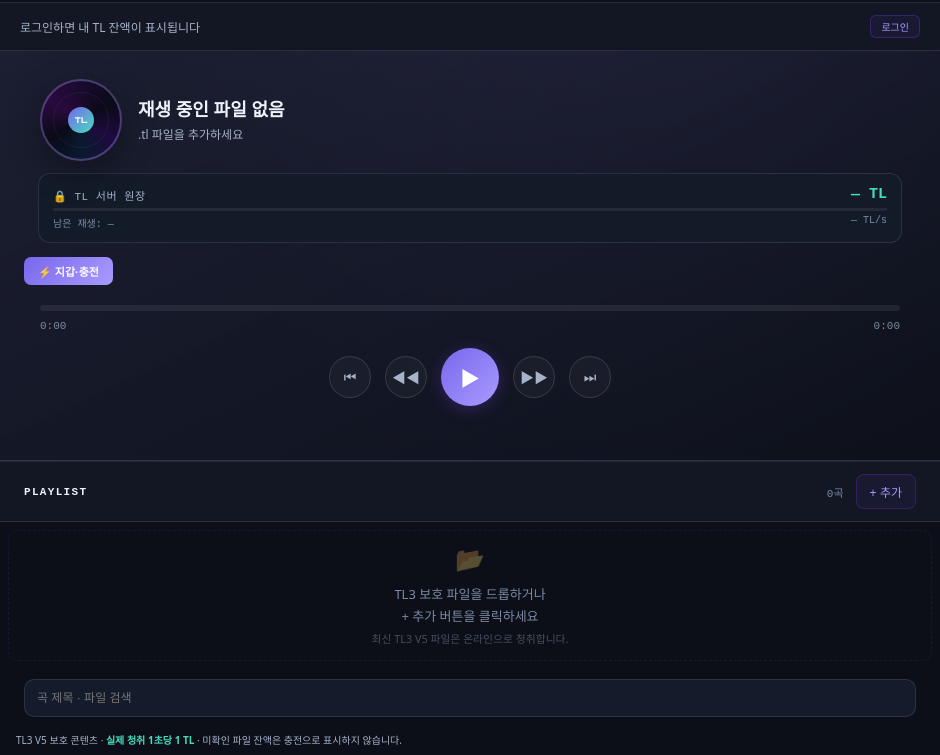
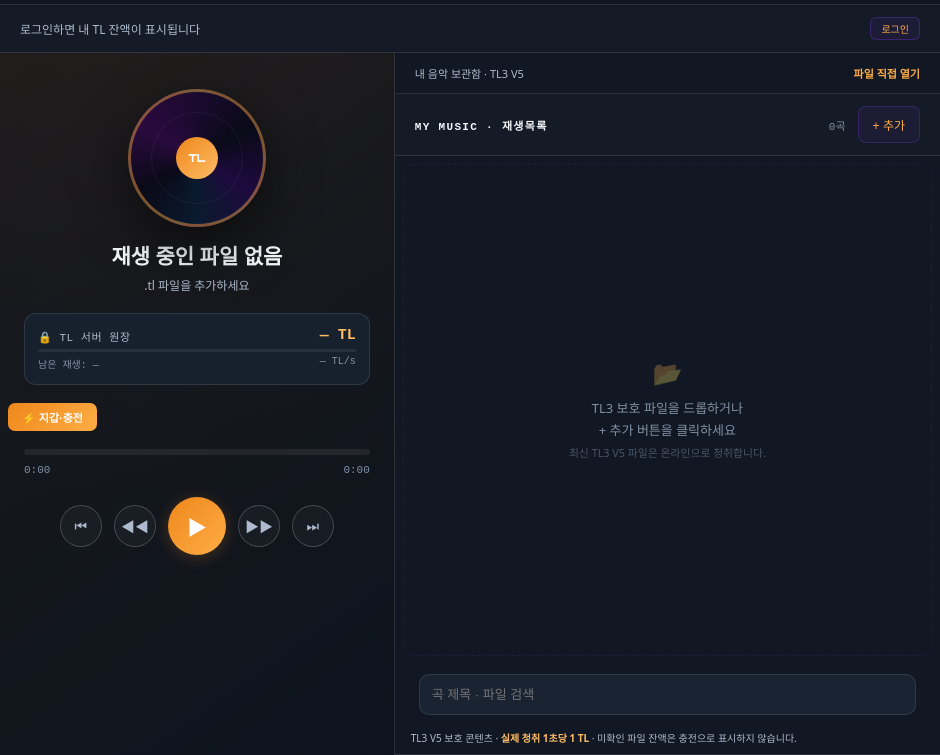
Before and after one commit to Taolee-crypto/timelink-app, an Electron app: page src/index.html in a window 940 px wide. Shown: the part 45-800 px from the top of the page. Drawn offline with Linux system fonts and the light colour scheme; no server answers.

Commit message:
feat(player): professional orange-accent two-pane interface preserving TL3 icons and engine

```diff
--- a/src/index.html
+++ b/src/index.html
@@ -265,6 +265,40 @@ body{font-family:system-ui,-apple-system,"Segoe UI",sans-serif;background:radial
 button:focus-visible,[role="button"]:focus-visible{outline:2px solid var(--mint);outline-offset:3px}
 @media(min-width:800px){.now-playing{padding:12px 24px}.pl-head{padding:12px 24px}.pl-search{margin-left:24px;margin-right:24px;width:calc(100% - 48px)}.pl-item{padding-left:24px;padding-right:24px}}
 @media(max-width:460px){.np-title{font-size:16px}.disc{width:64px;height:64px}.controls{gap:8px}}
+
+/* TimeLink Professional: original file associations and icons remain untouched. */
+:root{--bg:#0b0f16;--bg2:#151b26;--bg3:#202938;--purple:#ed871b;--purple2:#ffad46;--mint:#ffbc65;--gp:rgba(244,139,37,.24);--t1:#f4f6fa;--t2:#aebace;--t3:#8190a5;--bd:rgba(203,213,229,.13);--bd2:rgba(225,233,245,.22)}
+body{background:radial-gradient(ellipse at 20% -20%,rgba(226,113,25,.14),transparent 55%),var(--bg);font-family:system-ui,-apple-system,"Segoe UI",sans-serif}
+.titlebar{height:50px;background:#111722;padding:0 20px}.tb-name{font-size:11px;color:var(--t1)}.tb-ver{font-size:10px}
+.user-bar{min-height:48px;padding:9px 20px}.ub-info{font-size:12px;color:var(--t2)}.ub-tl-val{font-size:12px}
+.main{display:grid;grid-template-columns:minmax(340px,42%) minmax(360px,58%);min-height:0}
+.now-playing{min-height:0;overflow-y:auto;border-right:1px solid var(--bd);border-bottom:0;padding:12px 8px;background:linear-gradient(145deg,rgba(38,36,36,.46),rgba(14,20,30,.97))}
+.cover-row{flex-direction:column;text-align:center;gap:15px;padding:24px 18px 14px}
+.disc{width:138px;height:138px;border:3px solid rgba(255,171,71,.45);box-shadow:0 18px 52px #0008}
+.disc-c{width:42px;height:42px;font-size:11px}
+.np-info{width:100%;min-width:0}.np-title{font-size:21px;line-height:1.4}.np-artist{font-size:12px;color:var(--t2);margin-top:5px}
+.np-type{font-size:10px;margin-top:10px}
+.eq{position:absolute;top:24px;right:24px}
+.file-tl{margin:5px 16px 12px;padding:13px;background:#17212d;border:1px solid var(--bd);border-radius:12px}
+.ftl-label{font-size:11px;color:var(--t2)}.ftl-val{font-size:15px}.ftl-info{font-size:10px}
+.prog{padding:12px 16px 4px}.prog-track{height:6px;border-radius:8px}.time-row{font-size:11px;margin-top:9px}
+.controls{gap:12px;padding:17px 6px}.ctrl{width:42px;height:42px;font-size:14px}.ctrl.play{width:58px;height:58px}
+.p-st{font-size:11px;line-height:1.6;padding:8px 14px;min-height:40px}
+.pl-wrap{min-height:0;border-top:0;background:#111823}.pl-head{min-height:62px;padding:12px 20px}
+.pl-ttl{font-size:11px;color:var(--t1);letter-spacing:.12em}.pl-cnt{font-size:11px}.pl-add{font-size:12px;padding:9px 14px}
+.pl-search{font-size:13px;background:#192331;padding:12px}
+.pl-item{min-height:62px;padding:12px 16px;margin:2px 10px;border-radius:9px}.pl-item.cur{background:rgba(247,137,27,.13)}.pl-name{font-size:13px}.pl-sub{font-size:10px}.pl-ico{width:38px;height:38px}
+.player-mode-bar{display:flex;align-items:center;justify-content:space-between;gap:10px;padding:12px 20px;border-bottom:1px solid var(--bd);font-size:11px;color:var(--t2)}
+.player-mode-bar strong{color:var(--purple2);font-size:11px}
+button:focus-visible,[role="button"]:focus-visible,input:focus-visible{outline:2px solid var(--purple2);outline-offset:2px}
+@media(max-width:760px){
+ body{min-width:390px}.main{display:flex;flex-direction:column}
+ .now-playing{overflow:visible;border-right:0;border-bottom:1px solid var(--bd)}
+ .cover-row{flex-direction:row;text-align:left;gap:14px;padding:12px 16px}
+ .disc{width:64px;height:64px}.disc-c{width:20px;height:20px;font-size:6px}
+ .np-title{font-size:16px}.np-artist{font-size:11px}.eq{display:none}
+ .file-tl{margin:0 12px 4px}.controls{padding:8px}.pl-wrap{flex:1}
+}
 </style>
 </head>
 <body>
@@ -375,8 +409,9 @@ button:focus-visible,[role="button"]:focus-visible{outline:2px solid var(--mint)
 
   <!-- 플레이리스트 -->
   <div class="pl-wrap">
+    <div class="player-mode-bar"><span>내 음악 보관함 · TL3 V5</span><strong>파일 직접 열기</strong></div>
     <div class="pl-head">
-      <span class="pl-ttl">PLAYLIST</span>
+      <span class="pl-ttl">MY MUSIC · 재생목록</span>
       <span class="pl-cnt" id="plCnt">0곡</span>
       <button class="pl-add" onclick="addFiles()">+ 추가</button>
     </div>
```
